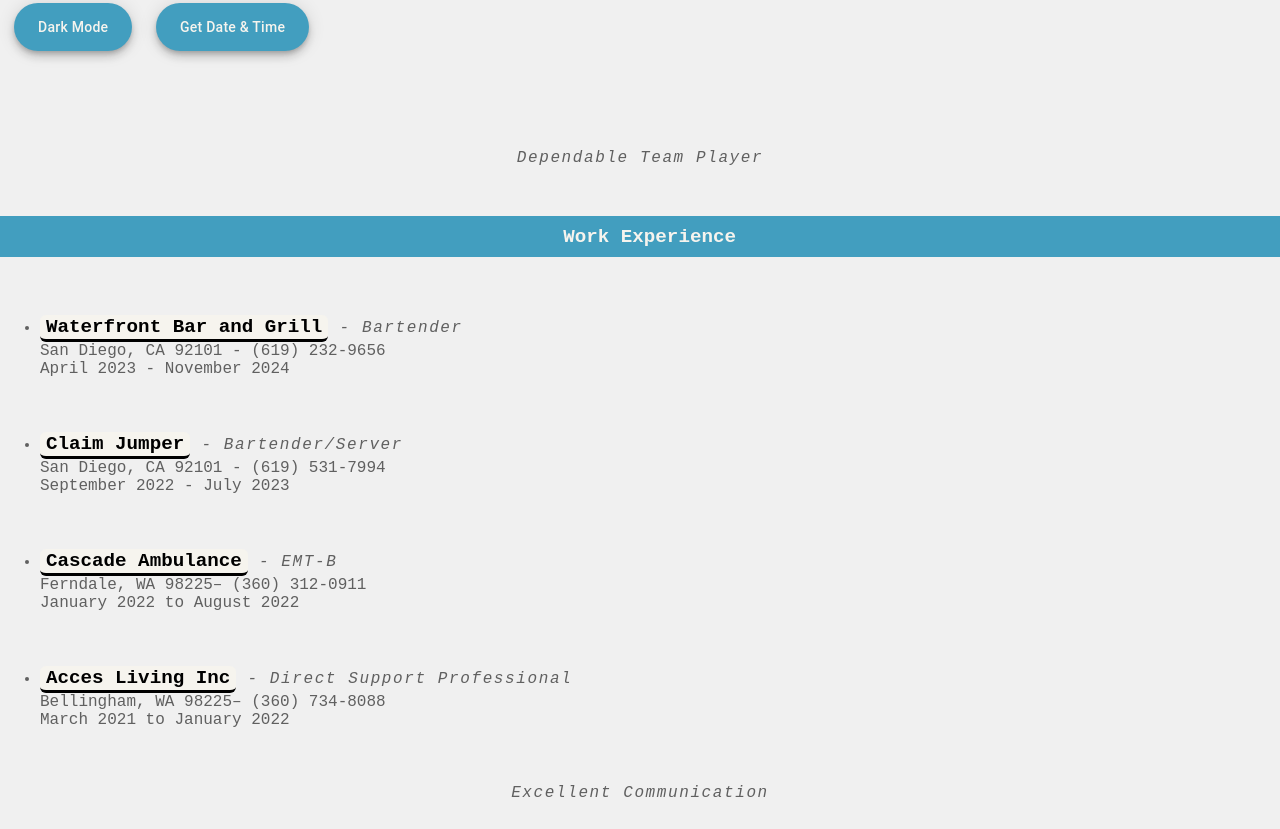
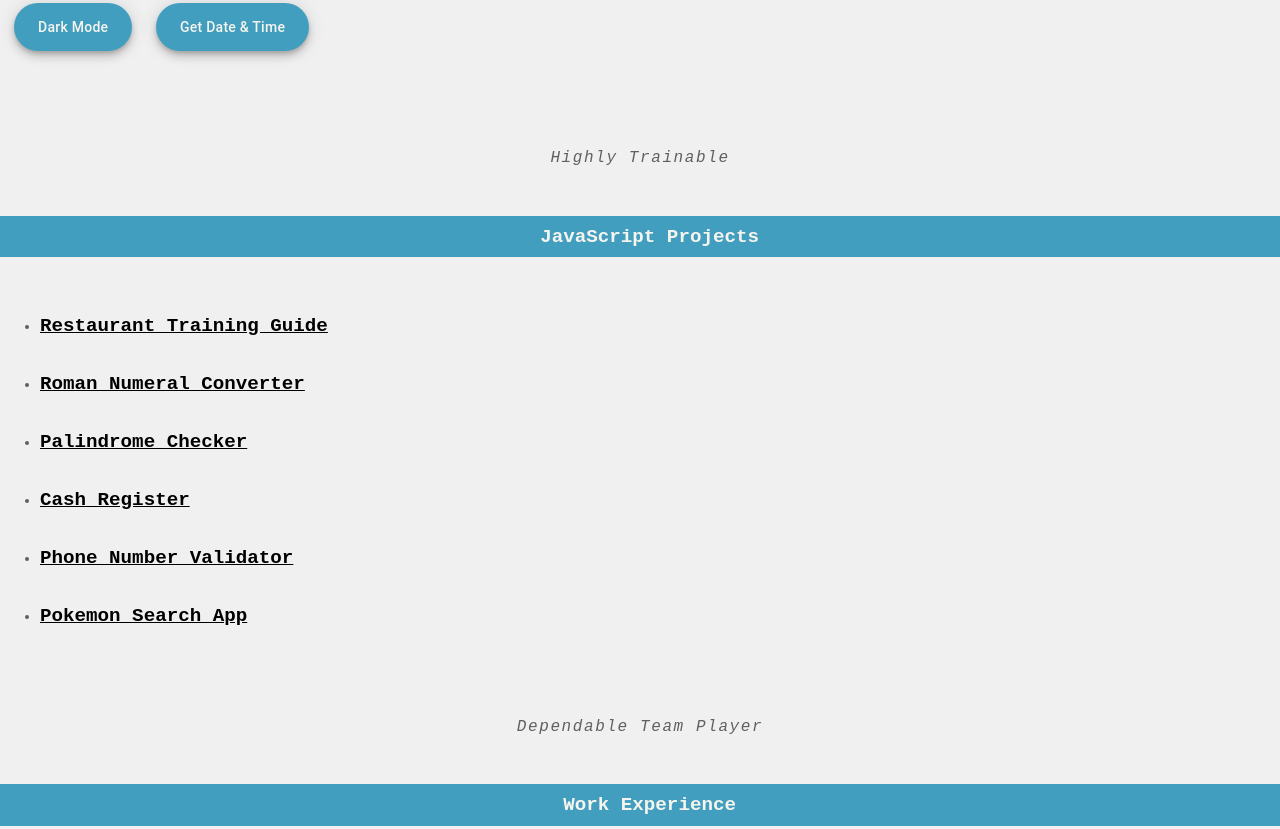
Before and after one commit to taylormohs/Resume, a plain HTML site: page index.html in a window 1280 px wide. Shown: the part 883-1712 px from the top of the page. Drawn offline with Linux system fonts and the light colour scheme.

Commit message:
projects

```diff
--- a/index.html
+++ b/index.html
@@ -10,7 +10,7 @@
     <header>
       <div id="nav-bar">
         <nav id="nav-bar">
-          &#9830  <a href="#introduction" class="nav-link">Introduction</a>  &#9830  <a href="#certifications" class="nav-link">Web Development Certifications</a>  &#9830  <a href="#experience" class="nav-link">Work Experience</a>  &#9830  <a href="#education" class="nav-link">Education</a>  &#9830  <a href="#references" class="nav-link">References</a>
+          &#9830  <a href="#introduction" class="nav-link">Introduction</a>  &#9830  <a href="#certifications" class="nav-link">Web Development Certifications</a>  &#9830  <a href="#javascript" class="nav-link">JavaScript Projects</a>  &#9830  <a href="#experience" class="nav-link">Work Experience</a>  &#9830  <a href="#education" class="nav-link">Education</a>  &#9830  <a href="#references" class="nav-link">References</a>
           <hr></hr>
           <h4 id="contact">&#9993   taylormohhs@gmail.com   &#9742   (360) 621-7447   <strong>&#8962</strong>   Mesa, AZ 85203</h4>
         </nav>
@@ -39,7 +39,51 @@
             <span id="date-container" class="date-container"></span>
           </div>
         </p>
-        <div id="experience" class="nav-bar-space"><p><em>Dependable Team Player</em></p></div>
+        <div id="javascript" class="nav-bar-space"><p><em>Highly Trainable</em></p></div>
+      <h3 id="h3-javascript">JavaScript Projects</h3>
+      <p id="hjavascript" name="hjavascript">
+        <div class="project-grid">
+          <ul>
+          <li><strong><a
+          href="https://taylormohs.github.io/Saint-Urban/"
+          target="_blank"
+          class="project project-tile"
+        >Restaurant Training Guide
+      </strong></li></a><br><br>
+      <li><strong><a
+            href="file:///C:/Users/taylo/OneDrive/Documents/GitHub/freeCodeCamp-Projects/Roman%20Numeral%20Converter.html"
+            target="_blank"
+            class="project project-tile"
+          >Roman Numeral Converter
+        </strong></li></a><br><br>
+        <li><strong><a
+            href="file:///C:/Users/taylo/OneDrive/Documents/GitHub/freeCodeCamp-Projects/Palindrome.html"
+            target="_blank"
+            class="project project-tile"
+          >Palindrome Checker
+        </strong></li></a><br><br>
+        <li><strong><a
+            href="file:///C:/Users/taylo/OneDrive/Documents/GitHub/freeCodeCamp-Projects/Cash%20Register.html"
+            target="_blank"
+            class="project project-tile"
+          >Cash Register
+        </strong></li></a><br><br>
+        <li><strong><a
+            href="file:///C:/Users/taylo/OneDrive/Documents/GitHub/freeCodeCamp-Projects/Phone%20Number%20Validator.html"
+            target="_blank"
+            class="project project-tile"
+          >Phone Number Validator
+        </strong></li></a><br><br>
+        <li><strong><a
+            href="file:///C:/Users/taylo/OneDrive/Documents/GitHub/freeCodeCamp-Projects/Pokemon%20Search%20App.html"
+            target="_blank"
+            class="project project-tile"
+          >Pokemon Search App
+        </strong></li></a><br><br>
+        </ul>
+        </div>
+      </p>
+      <div id="experience" class="nav-bar-space"><p><em>Dependable Team Player</em></p></div>
       <h3 id="h3-experience">Work Experience</h3>
       <p name="hexperience" id="hexperience">
         <ul>
@@ -65,7 +109,7 @@
           </li>
           <br><br><br>
           <li>
-            <div id="work-header"><button id="access-header"><strong>Acces Living Inc</strong></button><em> - Direct Support Professional</em></div>
+            <div id="work-header"><button id="access-header"><strong>Access Living Inc</strong></button><em> - Direct Support Professional</em></div>
             <div id="work-location">Bellingham, WA 98225– (360) 734-8088</div>
             <div id="work-title">March 2021 to January 2022</div>
             <div id="access-summary"></div>
--- a/styles.css
+++ b/styles.css
@@ -23,6 +23,7 @@ nav {
   position: fixed;
   z-index: 99;
   padding-top: 0.3em;
+  padding-bottom: 0.1em;
 }
 
 h4 {
@@ -278,19 +279,22 @@ em {
   letter-spacing: 0.1em;
 }
 
-#cert {
+#cert, .project-tile {
    color: black;
     font-size: 1.2em;
-    cursor: pointer;
+    cursor: grabbing;
 }
 
-#cert:hover {
+#cert:hover,
+.project-tile:hover {
   cursor: pointer;
   color: var(--gold);
   font-size: 1.4em;
+  color: black;
 }
 
-#cert:visited {
+#cert:visited,
+.project-tile:visited {
   font-weight: bolder;
   color: black;
 }
```
